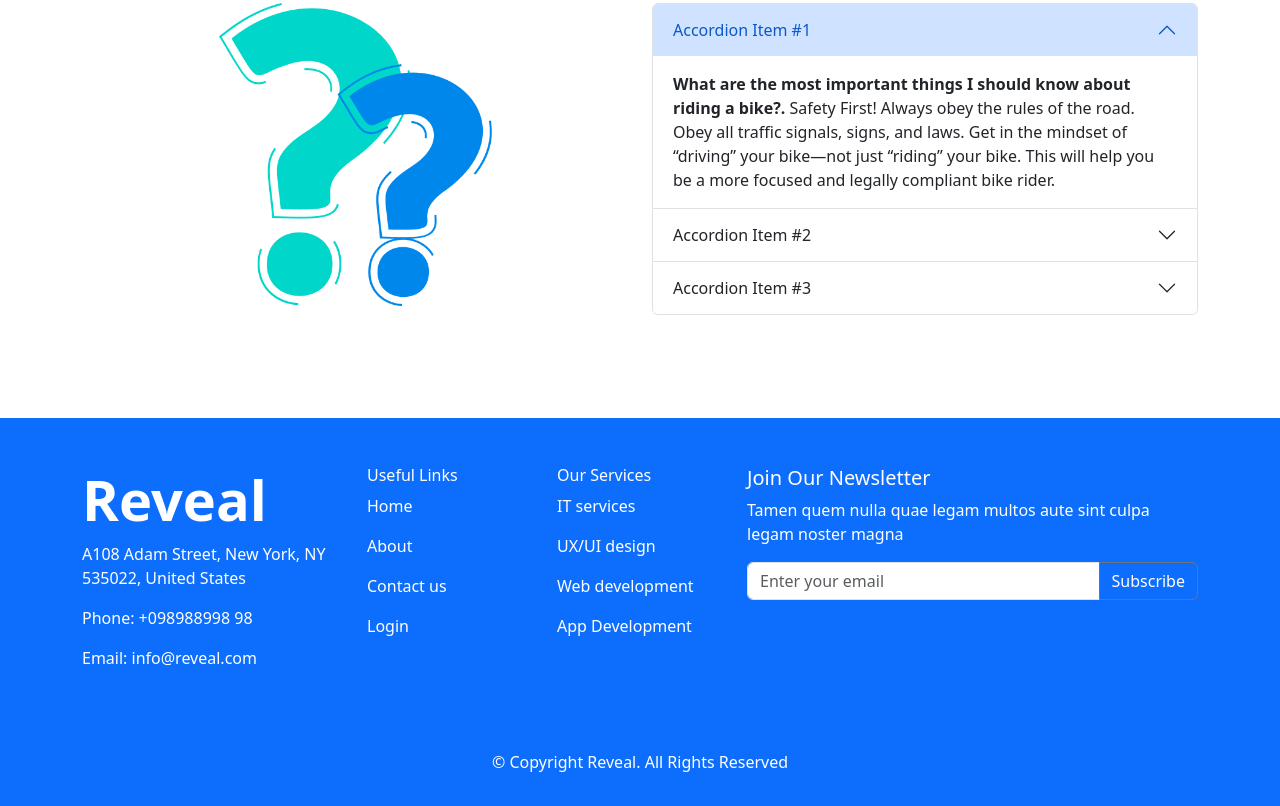
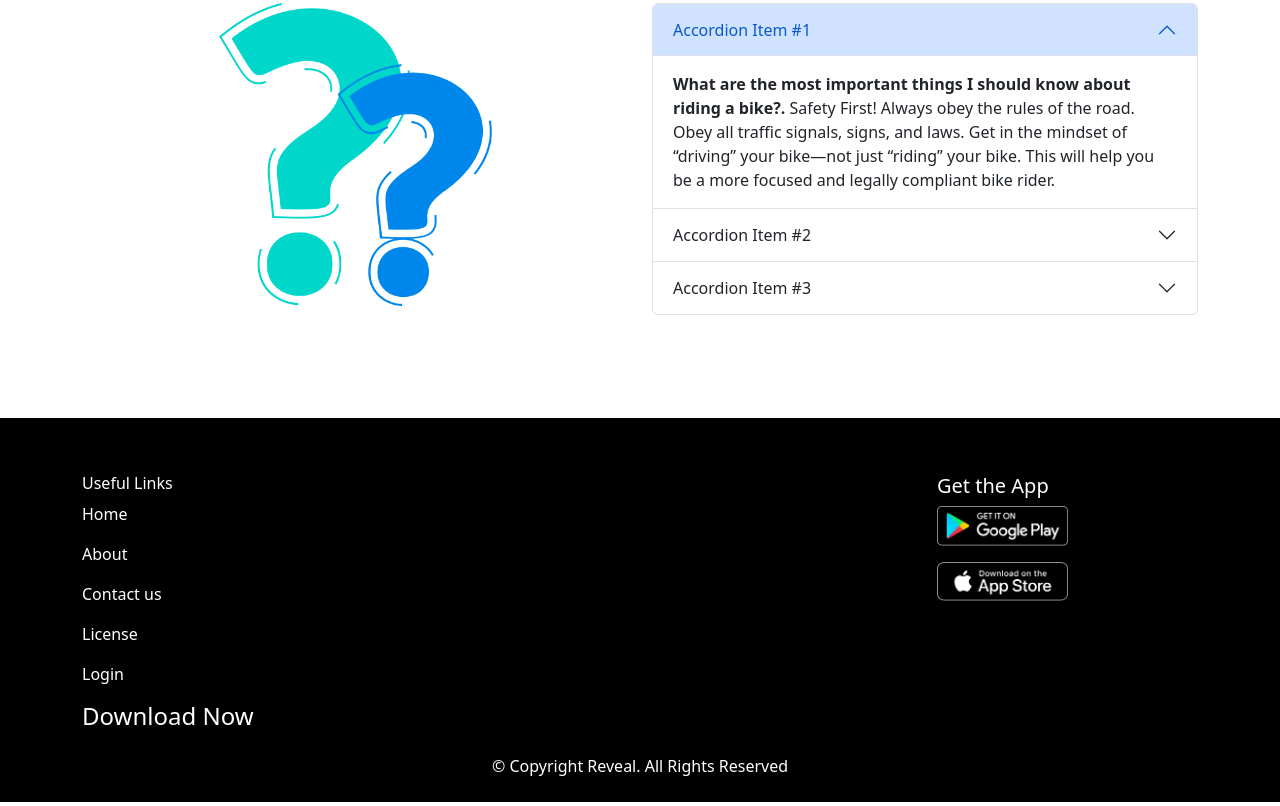
Before and after one commit to mdanamulhasan201/bikers-zone, a plain HTML site: page index.html in a window 1280 px wide. Shown: the part 2252-3058 px from the top of the page. Drawn offline with Linux system fonts and the light colour scheme.

Commit message:
footer added

```diff
--- a/index.html
+++ b/index.html
@@ -323,50 +323,78 @@ goal for the month and year.</p>
 
     <!-- footer section -->
 
-    <footer>
+    <!-- <footer class="mt-5 bg-black">
+        <div class="container py-5">
+         <div class="row">
+             <div class=" col-md-8">
+             <div class="d-flex justify-content-start align-items-center text-center fw-bold text-white fs-5">
+                 <p><a  class="text-decoration-none text-white me-4" href="">Download Now</a></p>
+                 <p><a  class="text-decoration-none text-white" href="">License</a></p>
+             </div>
 
-<footer class="mt-5 bg-primary">
-    <div class="container py-5">
+                 <div class="text-white d-flex justify-content-start align-items-center text-center fw-bold fs-5">
+
+                     <p><a class="text-decoration-none text-white me-4"  href="">Home</a></p>
+                     <p><a class="text-decoration-none  text-white me-4"  href="">About</a></p>
+                     <p><a class="text-decoration-none  text-white me-4"  href="">Contact us</a></p>
+                     <p><a class="text-decoration-none  text-white"  href="">Login</a></p>
+                   </div>
+
+                   <div>
+                     <p class="text-white">&copy; Copyright Reveal. All Rights Reserved</p>
+                    </div>
+
+
+                 </div>
+
+                 <div class="col-md-4 text-white text-center">
+                     <h5 class="mb-3">Get the App</h5>
+
+                         <img class="w-50 mb-3" src="images/android.png" alt="">
+                         <img class="w-50" src="images/ios.png" alt="">
+
+
+                 </div>
+
+                 </div>
+
+         </div>
+        </div>
+
+        </footer> -->
+<!-- footer section -->
+
+<footer class="mt-5 bg-black">
+    <div class="container py-2">
      <div class="row">
-       <div class="col-md-3">
-         <h1 class="fw-bold text-white display-4">Reveal</h1>
-         <p class="text-white">A108 Adam Street, New York, NY 535022, United States</p>
-         <p class="text-white">Phone: +098988998 98</p>
-         <p class="text-white">Email: info@reveal.com</p>
-       </div>
-       <div class="col-md-2 text-white">
+
+       <div class="col-md-9 text-white mt-5">
          <h6>Useful Links</h6>
          <p><a class="text-decoration-none text-white"  href="">Home</a></p>
          <p><a class="text-decoration-none  text-white"  href="">About</a></p>
          <p><a class="text-decoration-none  text-white"  href="">Contact us</a></p>
+         <p><a class="text-decoration-none  text-white"  href="">License</a></p>
          <p><a class="text-decoration-none  text-white"  href="">Login</a></p>
 
+         <h4><a class="text-decoration-none  text-white" href="">Download Now</a></h4>
        </div>
-       <div class="col-md-2 text-white">
-         <h6>Our Services</h6>
-         <p><a class="text-decoration-none  text-white" href="">IT services</a></p>
-         <p><a class="text-decoration-none  text-white"  href="">UX/UI design</a></p>
-         <p><a class="text-decoration-none  text-white"  href="">Web development</a></p>
-         <p><a class="text-decoration-none  text-white"  href="">App Development</a></p>
-       </div>
-       <div class="col-md-5 text-white">
-         <h5>Join Our Newsletter</h5>
-         <p>Tamen quem nulla quae legam multos aute sint culpa legam noster magna</p>
 
-         <div>
-           <div class="input-group mb-5">
-             <input type="text" class="form-control" placeholder="Enter your email" aria-label="Enter your email" aria-describedby="button-addon2">
-             <button class="btn text-white btn-outline-secondary" type="button" id="button-addon2">Subscribe</button>
-           </div>
-         </div>
+       <div class="col-md-3 text-white mt-5">
+         <h5>Get the App</h5>
+         <img class="w-50 mb-3" src="images/android.png" alt="">
+         <img class="w-50" src="images/ios.png" alt="">
+
        </div>
      </div>
     </div>
-    <div class="text-center py-3">
+
+    <div class="text-center py-2">
      <p class="text-white">&copy; Copyright Reveal. All Rights Reserved</p>
     </div>
    </footer>
-    </footer>
+
+
+
 
 
 
```
